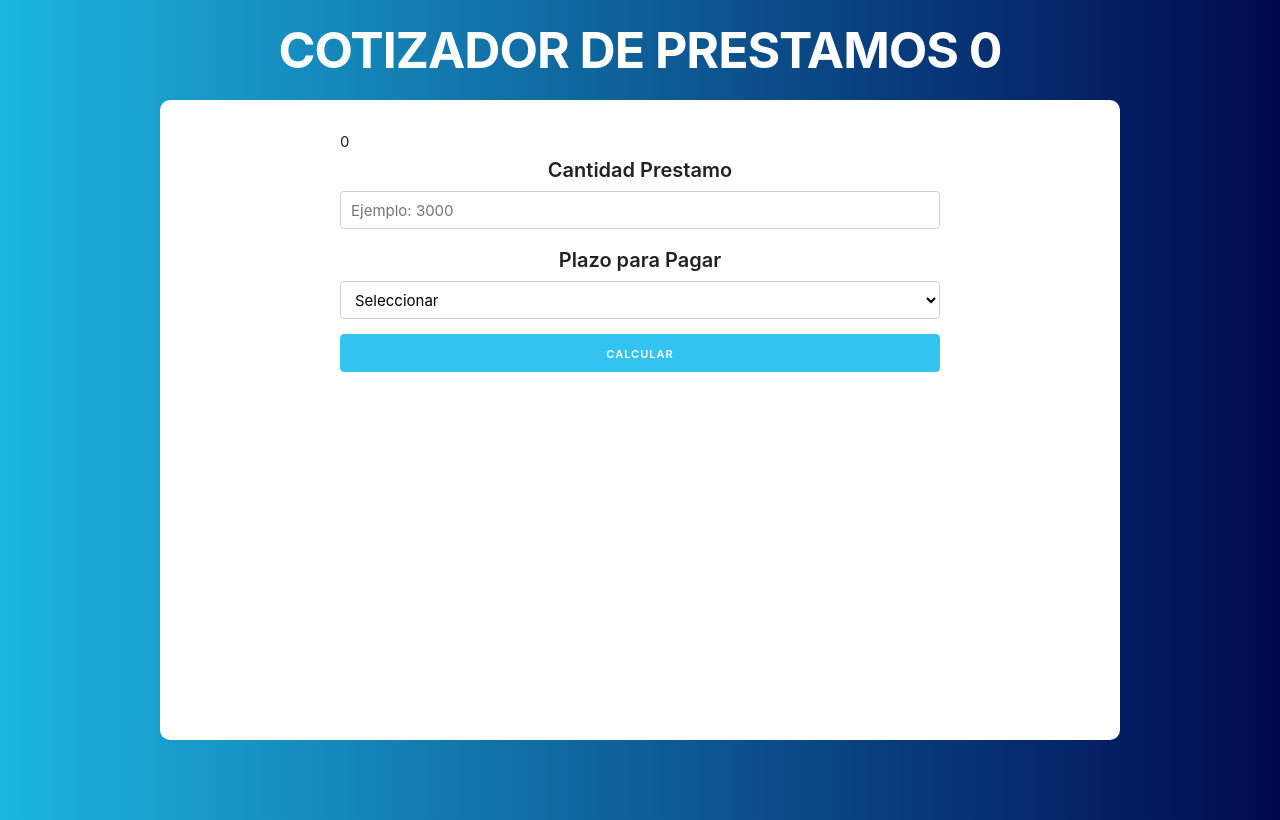
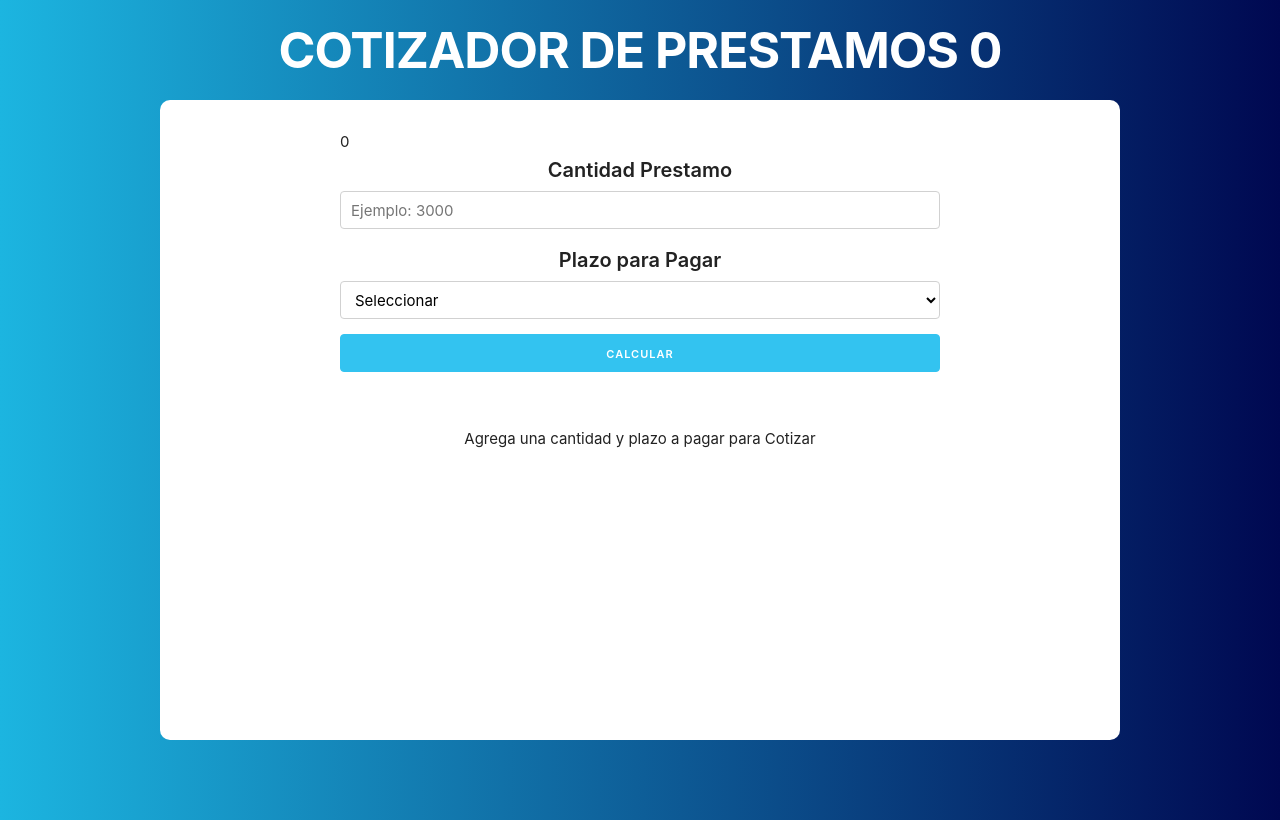
Before and after one commit to Albertoenriquepaulo/UdemyJS-React, a React (Create React App) app: page / in a window 1280 px wide. Built offline with nearby package versions, Linux system fonts and the light colour scheme.

Commit message:
253. Carga Condicional de Componentes

```diff
--- a/src/App.js
+++ b/src/App.js
@@ -4,11 +4,20 @@
 import React, { Fragment, useState } from 'react';
 import Header from './component/Header'
 import Form from './component/Form'
+import Mensaje from './component/Mensaje'
+import Result from './component/Result'
 
 function App() {
   const [cantidad, guardarCantidad] = useState(0);
   const [plazo, guardarPlazo] = useState('');
   const [total, guardarTotal] = useState(0);
+  let componente;
+  if (total === 0) {
+    componente = <Mensaje />
+
+  } else {
+    componente = <Result />
+  }
 
   return (
     // <div className="App">
@@ -31,7 +40,9 @@ function App() {
           total={total}
           guardarTotal={guardarTotal}
         />
-        {(total === 0) ? null : <p>Total a pagar: ${total}</p>}
+        <div className="mensajes">
+          {componente}
+        </div>
       </div>
     </Fragment>
   );
--- /dev/null
+++ b/src/component/Mensaje.js
@@ -0,0 +1,8 @@
+import React from 'react';
+
+const Mensaje = () => (
+    <p>Agrega una cantidad y plazo a pagar para Cotizar</p>
+);
+
+
+export default Mensaje;
--- /dev/null
+++ b/src/component/Result.js
@@ -0,0 +1,7 @@
+import React from 'react'
+
+const Result = () => {
+    return (<h1>Desde Resultado</h1>);
+}
+
+export default Result;
```
